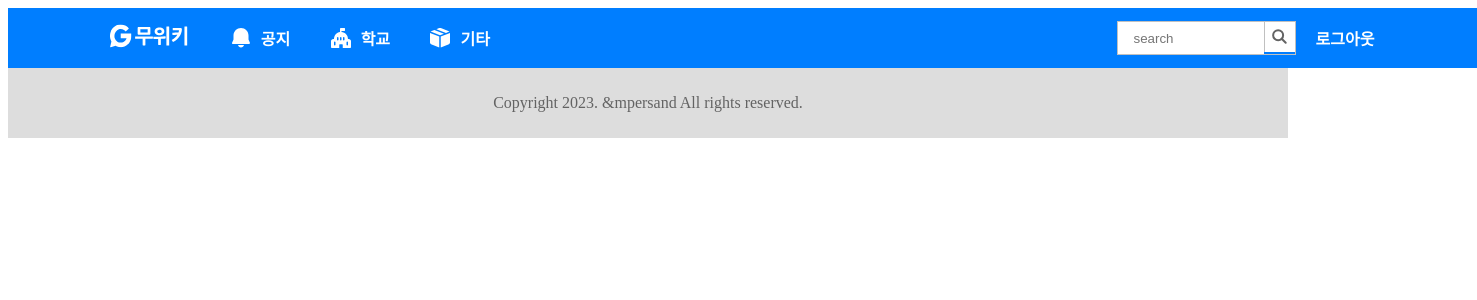
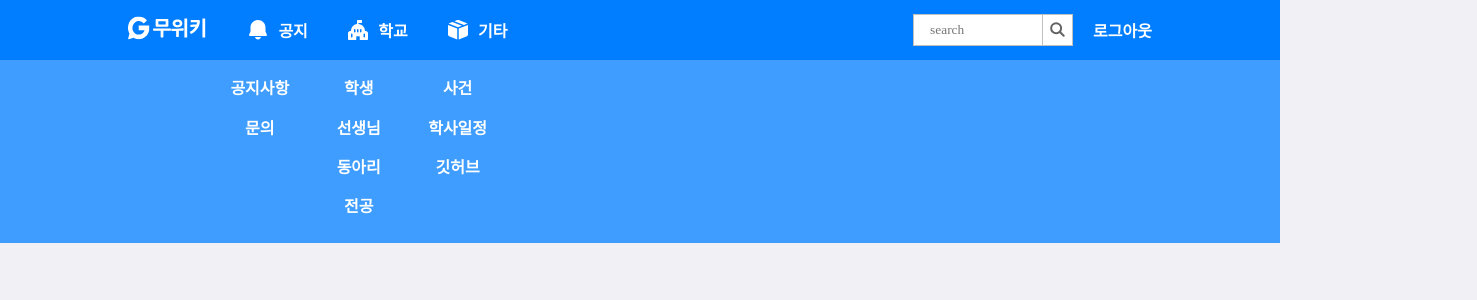
Before and after one commit to Team-Ampersand/Gmu-WiKi-client-v3, a Next.js app: page / in a window 1280 px wide. Shown: the top 300 px of the page, 1477 px wide, since content can reach past the window. Built offline with nearby package versions, Linux system fonts and the light colour scheme; a web font is replaced by a local one.

Commit message:
💄 : Update Header & DropMenu UI

```diff
--- a/src/components/Header/DropMenu/style.ts
+++ b/src/components/Header/DropMenu/style.ts
@@ -5,12 +5,11 @@
   background-color: #3e9dff;
   height: auto;
   color: #fff;
-  padding-left: 15vw;
+  padding-left: 18vw;
   padding-bottom: 2vw;
   position: absolute;
   z-index: 999;
 `
-
 export const DropMenu = styled.div`
   display: flex;
   gap: 3.7vw;
--- a/src/components/Header/style.ts
+++ b/src/components/Header/style.ts
@@ -6,7 +6,7 @@
   background-color: #007eff;
   display: flex;
   align-items: center;
-  padding: 0 8vw;
+  padding: 0 10vw;
   display: flex;
   justify-content: space-between;
 `
@@ -68,7 +68,6 @@
   border: none;
   padding-left: 16px;
 `
-
 export const SearchIcon = styled.div`
   display: flex;
   align-items: center;
--- a/src/styles/globals.tsx
+++ b/src/styles/globals.tsx
@@ -2,7 +2,7 @@
 
 const style = css`
 
-@font-face {
+    @font-face {
   font-family: 'Pretendard';
   font-weight: 900;
   font-display: swap;
@@ -82,6 +82,98 @@
     url('/fonts/woff2/Pretendard-Thin.woff2') format('woff2'),
     url('/fonts/woff/Pretendard-Thin.woff') format('woff');
 }
+
+  details {
+    width: 100%;
+    margin: 60px 0;
+  }
+
+  .markdownConverter details {
+    margin: 0;
+  }
+
+  details summary {
+  font-weight: 600;
+  font-size: 1.5rem;
+  outline: none;
+  border: none;
+  cursor: pointer;
+  color: #a3a3a3;
+  display: flex;
+  align-items: center;
+}
+
+details[open] summary {
+  font-weight: 600;
+  font-size: 1.5rem;
+  outline: none;
+  border: none;
+  cursor: pointer;
+  color: #191919;
+}
+
+
+  *{
+    padding: 0;
+    margin: 0;
+    box-sizing: border-box;
+    font-family: Pretendard;
+  }
+
+  body {
+    background-color: #F1F1F5;
+  }
+
+  body::-webkit-scrollbar {
+    width: 8px;
+  }
+
+  body::-webkit-scrollbar-thumb {
+    height: 30%;
+    background: #7f7f7f;
+    border-radius: 10px;
+  }
+
+  blockquote {
+    display: inline-block;
+    border-left: 8px solid #007eff;
+    background-color: #f5f5f5;
+    padding: 18px;
+    margin: 10px 0;
+    font-size: 0.9rem;
+  }
+
+  pre {
+    display: inline-block;
+    background-color: #f4f4f4;
+    padding: 10px;
+    border-radius: 4px;
+  }
+
+  code {
+    color: #333;
+  }
+
+  a {
+    text-decoration: none;
+    color: #007eff;
+  }
+
+  hr {
+    margin: 20px 0;
+    width: 100%;
+  }
+
+  li {
+    margin-left: 20px;
+  }
+
+  img {
+    max-width: 100vw;
+    max-height: 80vh;
+    object-fit: cover;
+  }
+
 `
 
 const Globalstyle = () => {
--- a/src/types/components/DropMenuPropsType.ts
+++ b/src/types/components/DropMenuPropsType.ts
@@ -1,4 +1,4 @@
-export interface DropmenuPropsType {
+export interface DropMenuPropsType {
   onMouseEnter: () => void
   onMouseLeave: () => void
 }
```
Also changed, not shown: src/components/Header/DropMenu/index.tsx (+4 -4 lines), src/components/Header/index.tsx (line endings or trailing spaces).
